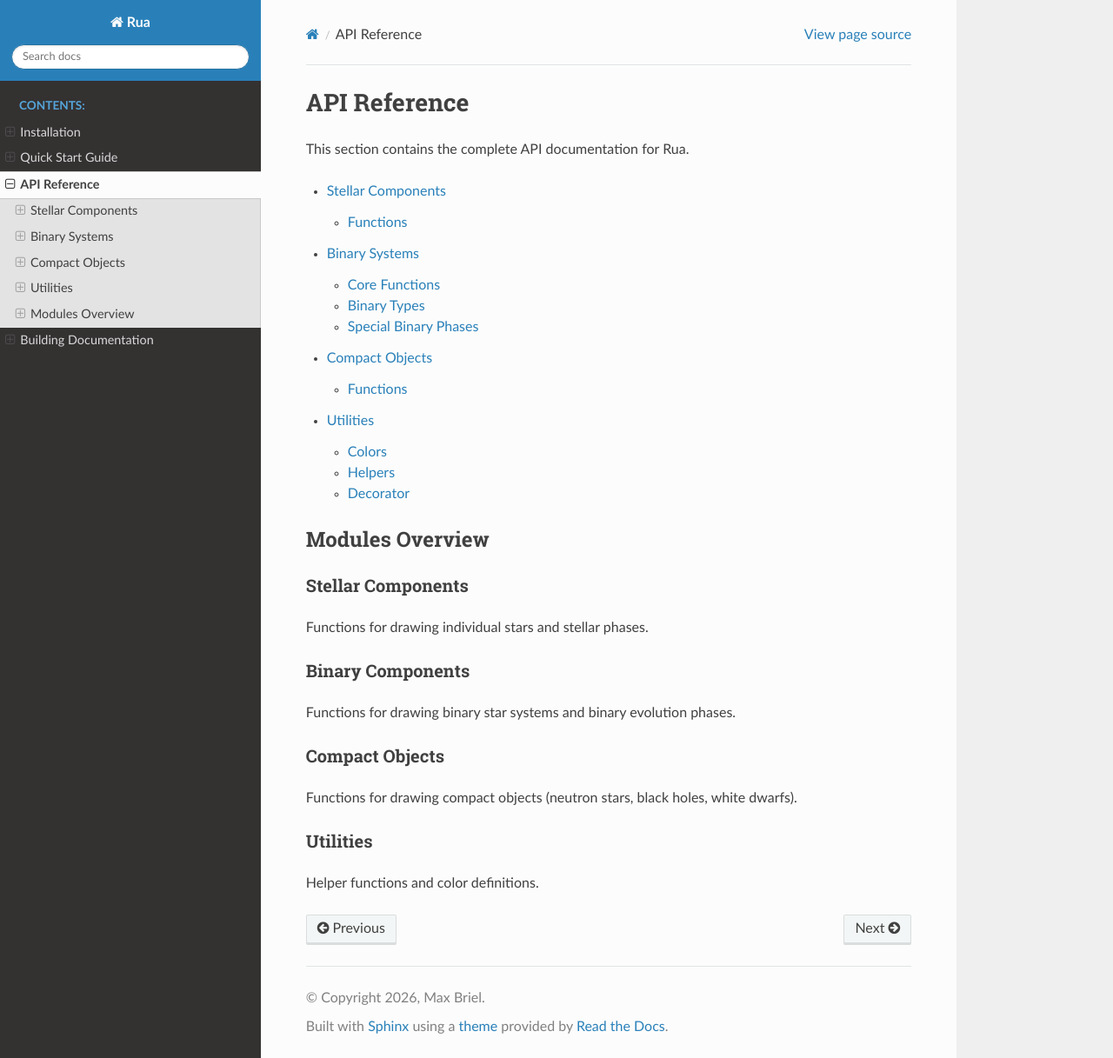
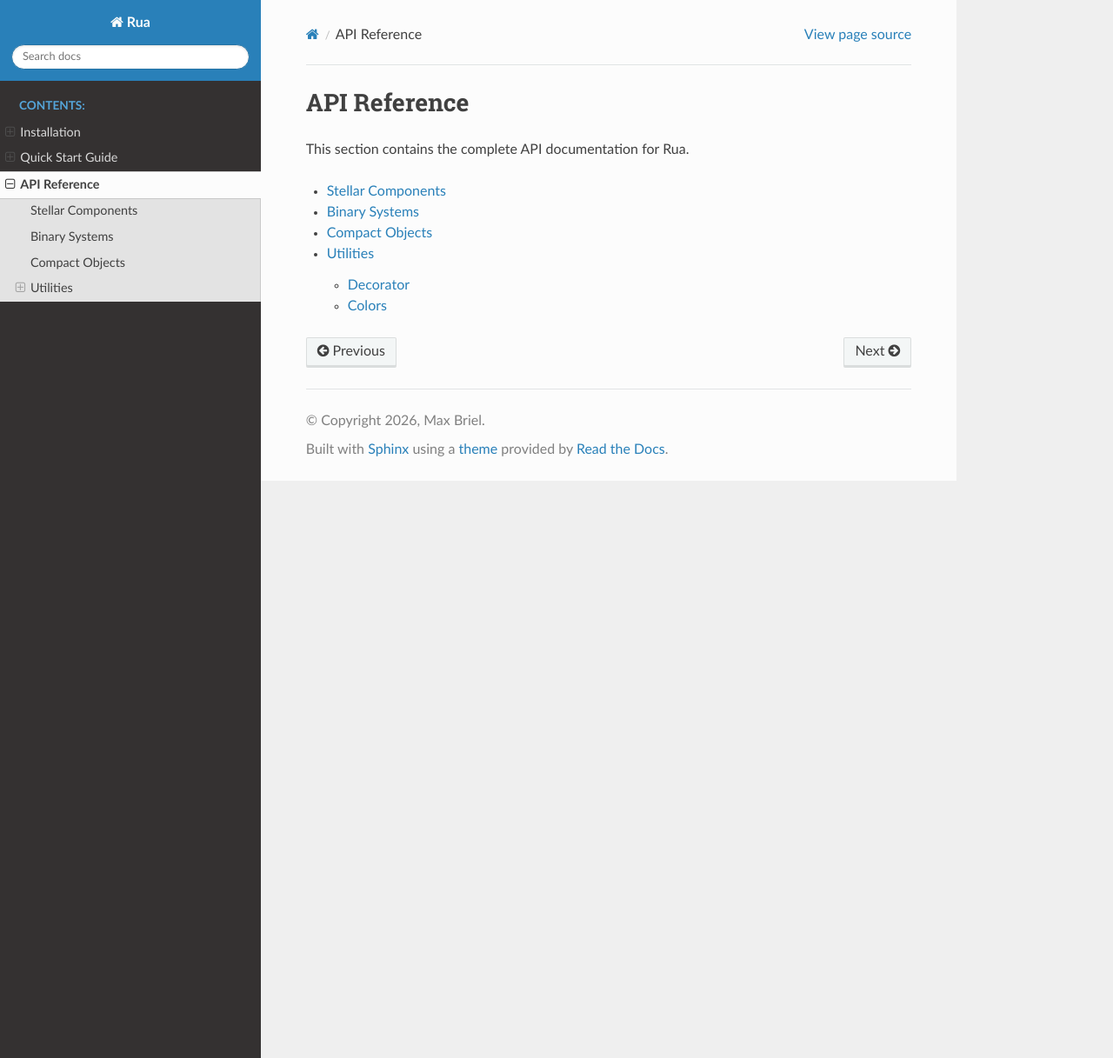
Before and after one commit to maxbriel/rua, a Sphinx documentation site: the page built from docs/api/index.rst, in a window 1280 px wide and 1217 px high. Shown: the whole window at 87% size. Built offline with Sphinx 7.4.7 and the Read the Docs theme 3.1.0, drawn with Linux system fonts in a browser that asks for light colours.

Commit message:
update documentation

```diff
--- a/docs/api/index.rst
+++ b/docs/api/index.rst
@@ -10,22 +10,3 @@ This section contains the complete API documentation for Rua.
    binary
    compact
    utils
-
-Modules Overview
-----------------
-
-Stellar Components
-~~~~~~~~~~~~~~~~~~
-Functions for drawing individual stars and stellar phases.
-
-Binary Components
-~~~~~~~~~~~~~~~~~
-Functions for drawing binary star systems and binary evolution phases.
-
-Compact Objects
-~~~~~~~~~~~~~~~
-Functions for drawing compact objects (neutron stars, black holes, white dwarfs).
-
-Utilities
-~~~~~~~~~
-Helper functions and color definitions.
--- a/docs/index.rst
+++ b/docs/index.rst
@@ -56,7 +56,6 @@ Here's a simple example to get you started::
    installation
    quickstart
    api/index
-   building
 
 Indices and tables
 ==================
```
Also changed, not shown: docs/api/binary.rst (+0 -17 lines), docs/api/compact.rst (+0 -11 lines), docs/api/stellar.rst (+0 -13 lines), docs/api/utils.rst (+9 -16 lines), docs/building.rst (deleted, +0 -69 lines), 2 other files.
